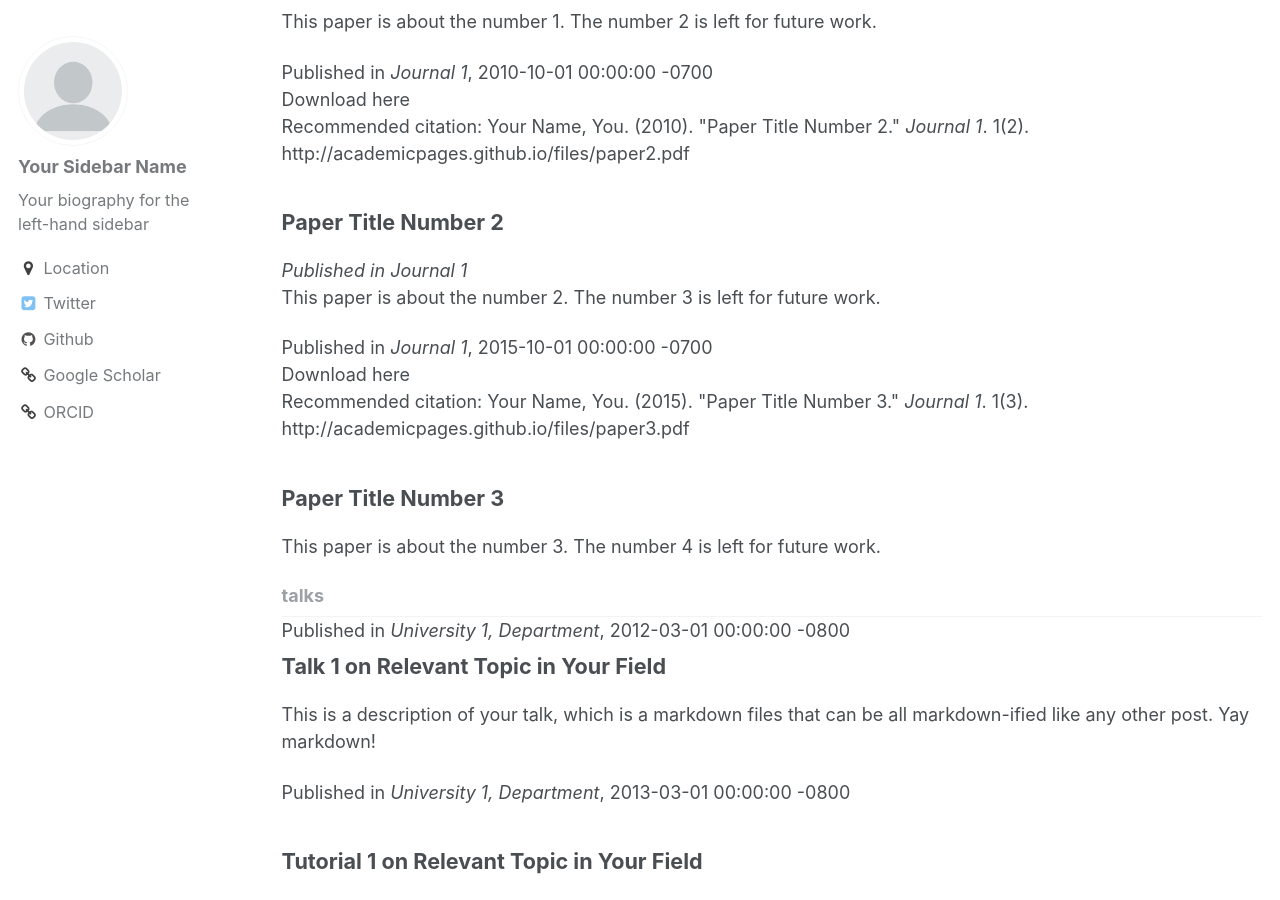
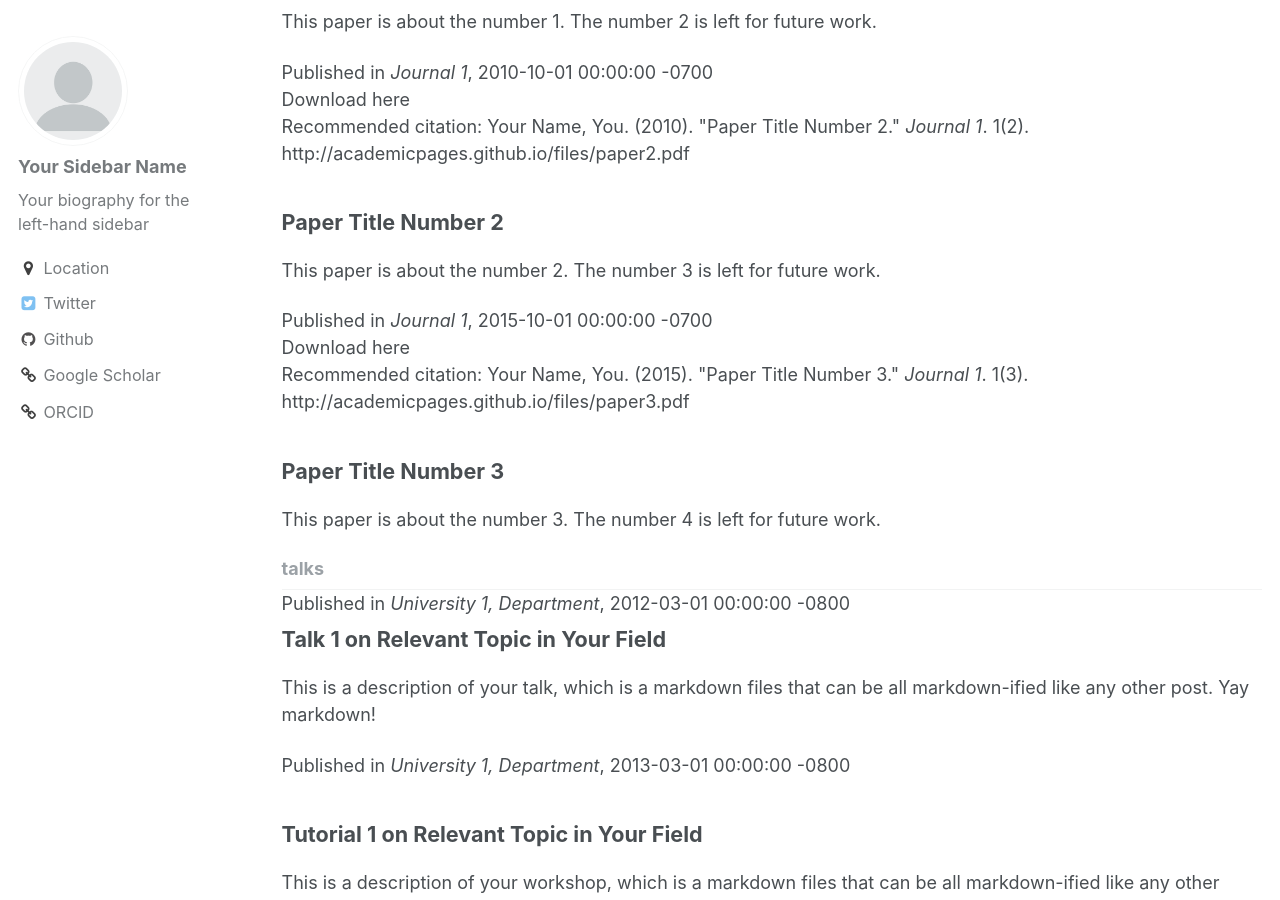
Before and after one commit to xoofee/xoofee.github.io, a Jekyll site: the page built from _pages/collection-archive.html, in a window 1280 px wide and 900 px high, scrolled down 623 px. Built offline with Jekyll 4.4.1, drawn with Linux system fonts in a browser that asks for light colours.

Commit message:
Update 2010-10-01-paper-title-number-2.md

```diff
--- a/_publications/2010-10-01-paper-title-number-2.md
+++ b/_publications/2010-10-01-paper-title-number-2.md
@@ -3,7 +3,7 @@ title: "Paper Title Number 2"
 collection: publications
 permalink: /publications/2010-10-01-paper-title-number-2
 venue: "Journal 1"
-excerpt: '<i>Published in Journal 1</i><br/>This paper is about the number 2. The number 3 is left for future work.'
+excerpt: 'This paper is about the number 2. The number 3 is left for future work.'
 date: 2010-10-01
 paperurl: http://academicpages.github.io/files/paper2.pdf
 citation: 'Your Name, You. (2010). "Paper Title Number 2." <i>Journal 1</i>. 1(2). http://academicpages.github.io/files/paper2.pdf'
```
